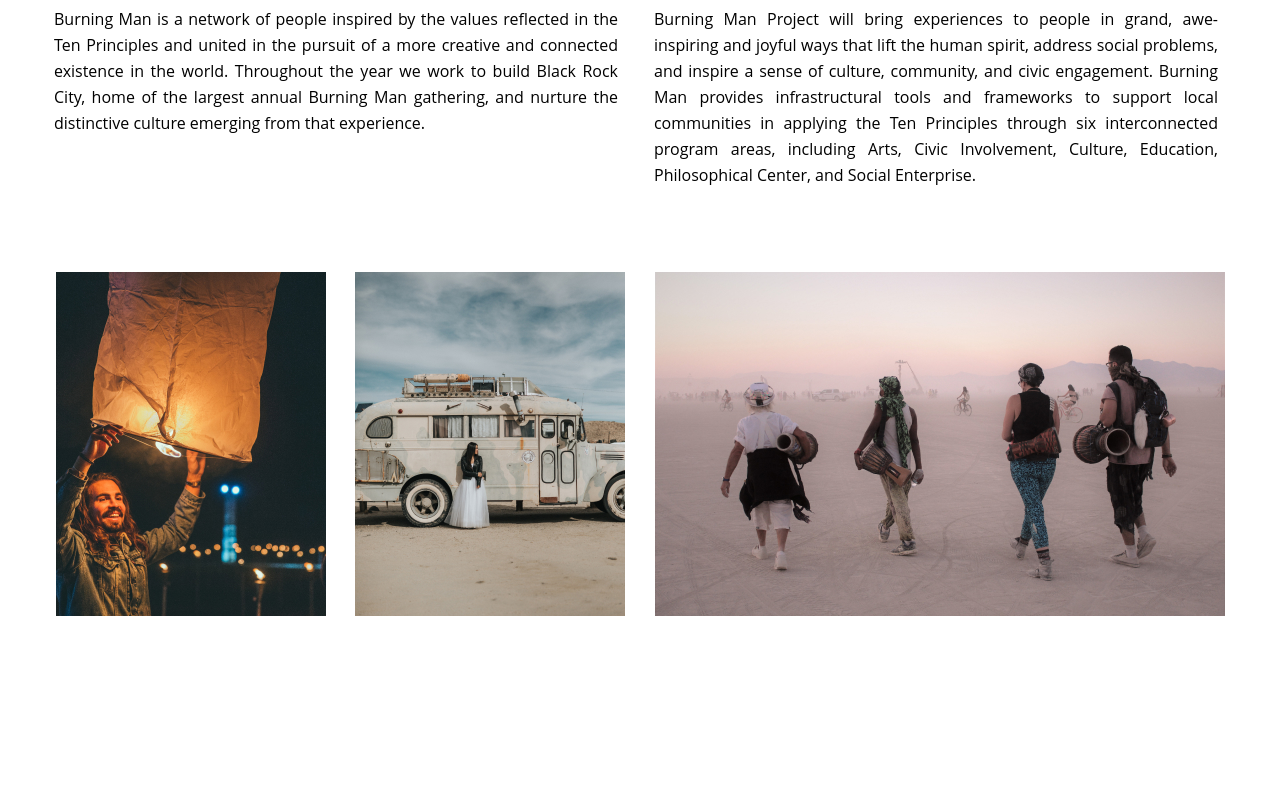
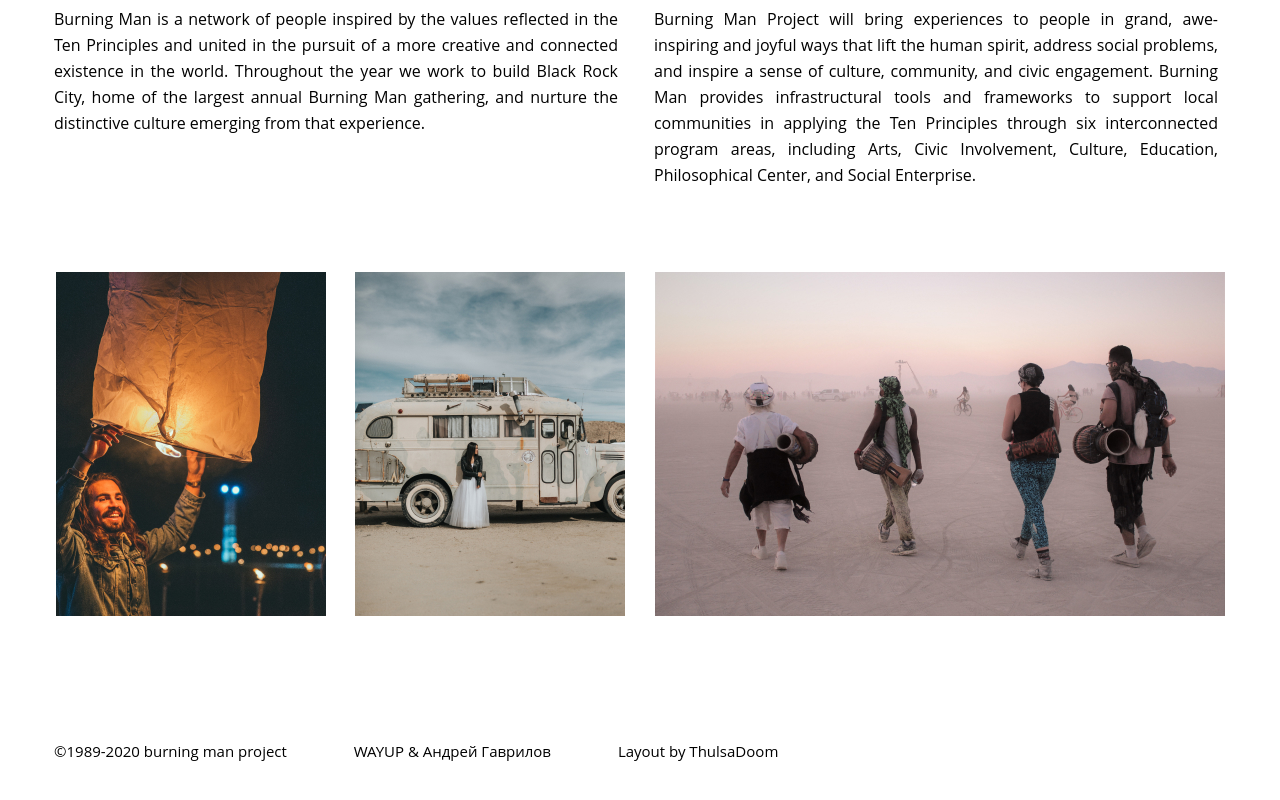
Before and after one commit to ThulsaDoom252/Burning-man, a React (Create React App) app: page / in a window 1280 px wide. Shown: the part 1199-1999 px from the top of the page. Before the commit the page ends 1943 px from the top, so only its background shows below. Built offline with nearby package versions, Linux system fonts and the light colour scheme.

Commit message:
Implement Footer

```diff
--- a/src/App.js
+++ b/src/App.js
@@ -1,12 +1,13 @@
 import 'reset-css'
 import Header from "./components/Header/Header";
 import Section from "./components/Section/Section";
+import Footer from "./components/Footer/Footer";
 
 const App = () => {
     return <div className={'wrapper'}>
         <Header/>
         <Section/>
-
+        <Footer/>
     </div>
 
 }
--- /dev/null
+++ b/src/components/Footer/Footer.jsx
@@ -0,0 +1,15 @@
+import React from 'react';
+
+const Footer = () => {
+    return (
+        <footer className={'footer'}>
+            <div className={'container'}>
+                <span className={'footer-text-1 footer-text'}>©1989-2020 burning man project</span>
+                <span className={'footer-text-2 footer-text'}>WAYUP & Андрей Гаврилов</span>
+                <span className={'footer-text-3 footer-text'}>Layout by ThulsaDoom</span>
+            </div>
+        </footer>
+    );
+};
+
+export default Footer;
--- a/src/components/Section/Section.jsx
+++ b/src/components/Section/Section.jsx
@@ -38,7 +38,6 @@ const Section = () => {
                 <div className="section-photo-wide-item">
                     <img className={'section-photo'} src={photo3} alt="photo-3"/>
                 </div>
-
             </div>
         </section>
     );
--- a/src/index.scss
+++ b/src/index.scss
@@ -1,6 +1,7 @@
 @import "./styles/Header";
 @import "./styles/MainContainer";
 @import "styles/Section";
+@import "styles/Footer";
 
 
 html {
--- a/src/styles/Footer.scss
+++ b/src/styles/Footer.scss
@@ -0,0 +1,17 @@
+@import "Fonts";
+@import "variables";
+
+.footer {
+  margin-top: 114px;
+  margin-bottom: 150px;
+}
+
+.footer-text {
+  color: $contentColor;
+  font-size: 0.938rem;
+  font-family: Open Sans;
+}
+
+.footer-text-1, .footer-text-2 {
+  margin-right: 67px;
+}
```
